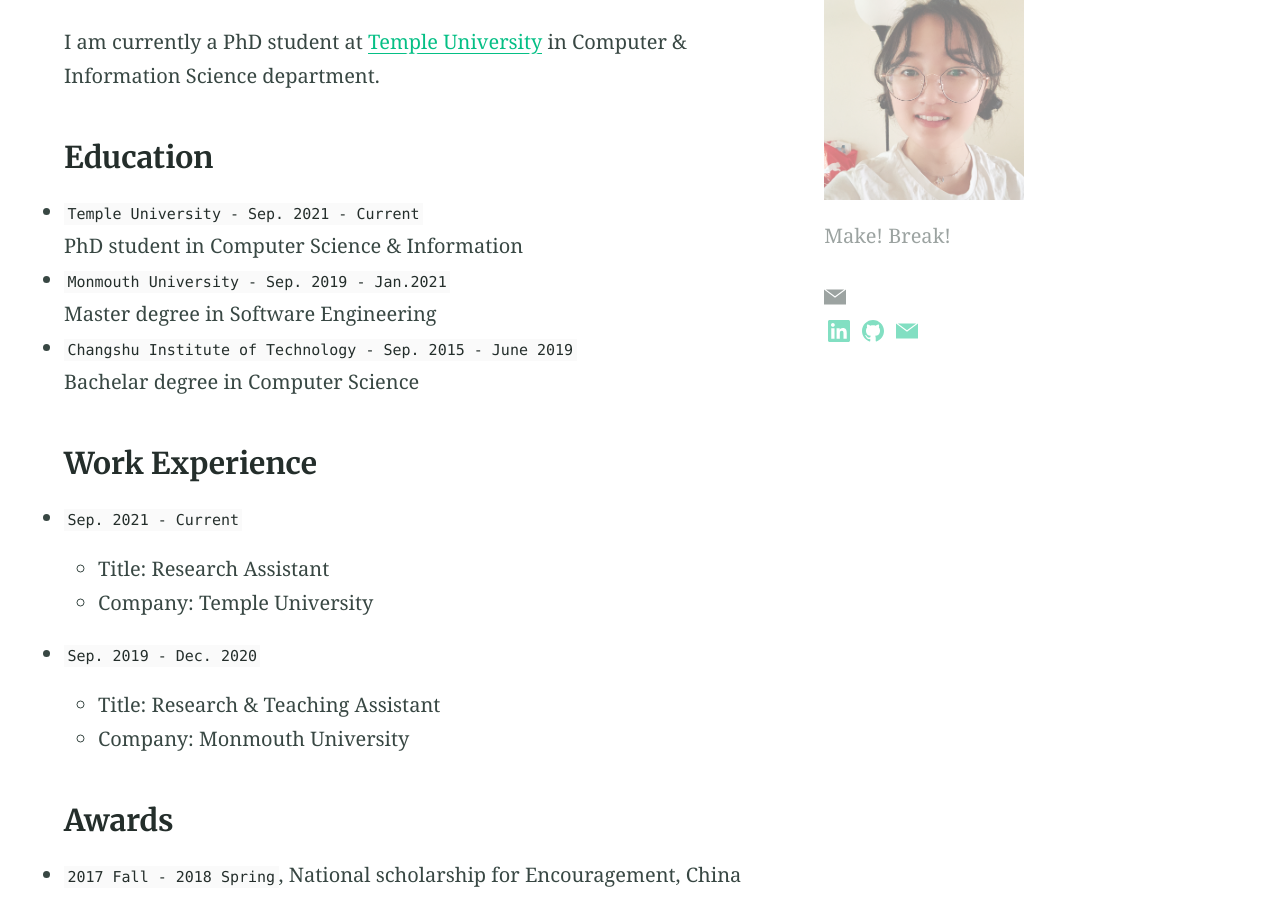
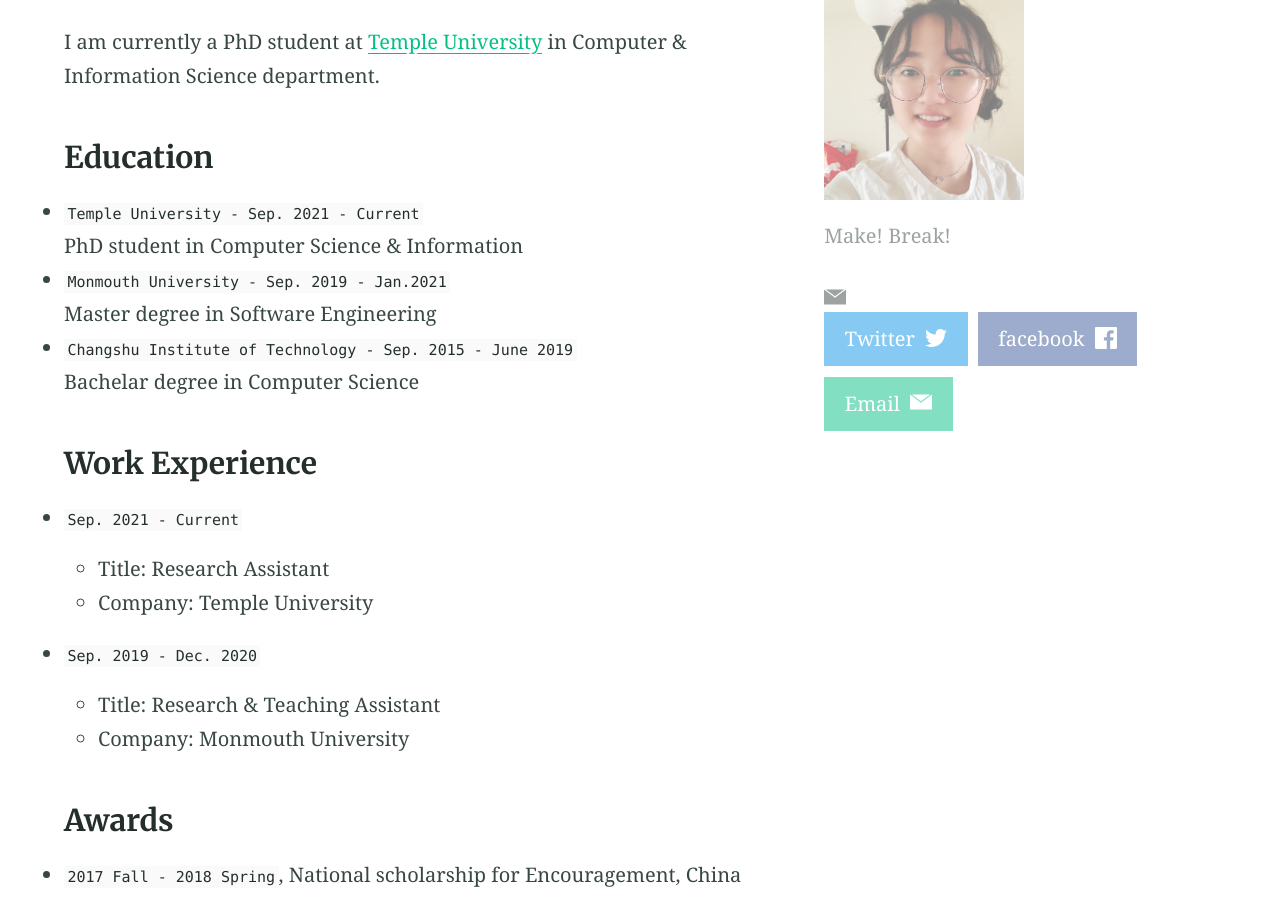
Before and after one commit to lanfangping/lanfangping.github.io, a Jekyll site: the page built from index.md, in a window 1280 px wide and 900 px high, scrolled down 487 px. Built offline with Jekyll 4.4.1, drawn with Linux system fonts in a browser that asks for light colours.

Commit message:
Update site-aside.html

```diff
--- a/_includes/site-aside.html
+++ b/_includes/site-aside.html
@@ -11,7 +11,7 @@
       <img src="/assets/bio-photo.jpg" width="200" height="200">
       <p>{{ site.description }}</p>
       {% include icon.html id="email" title="Email: fangping.lan@temple.edu" %}
-      {% include nav-social.html %}
+      {% include nav-share.html %}
     </section>
 
   {% elsif page.layout == "categories" %}
```
